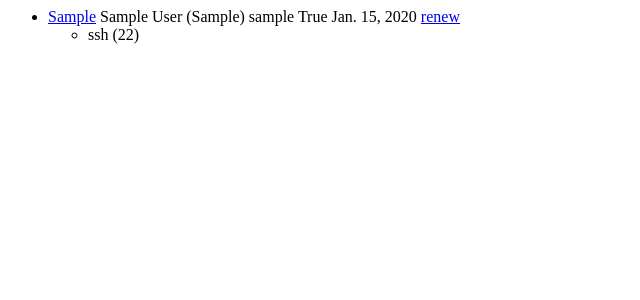
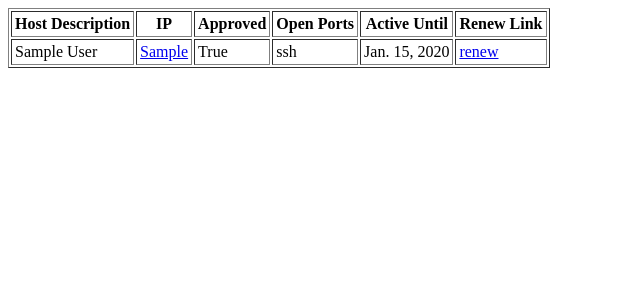
Before and after one commit to soraphis/fwadmin, a Django app: page /fwadmin/list/ in a window 1280 px wide. Shown: the top 300 px of the page, without its empty margins (0-640 px from the left). Run offline with Django 3.2, Linux system fonts and the light colour scheme; a user stored in the database is signed in; data comes from the database, SQL or seed files in the repository; tables that the repository leaves empty hold one stand-in row (values such as "Sample post").

Commit message:
make the /list/ url nice(er)

```diff
--- a/fwadmin/templates/fwadmin/list.html
+++ b/fwadmin/templates/fwadmin/list.html
@@ -1,22 +1,33 @@
 {% if all_hosts %}
-    <ul>
+    <table border="1" cellpadding="3">
+      <tr>
+        <th>Host Description</th>
+        <th>IP</th>
+        <th>Approved</th>
+        <th>Open Ports</th>
+        <th>Active Until</th>
+        <th>Renew Link</th>
+      </tr>
       {% for host in all_hosts  %}
-        <li><a href="/fwadmin/edit/{{ host.pk }}/">{{ host.ip }}</a>
-          {{ host.name }} ({{ host.ip }}) {{ host.owner }} {{ host.approved }}
-          {{ host.active_until }}
-          <a href="/fwadmin/renew/{{ host.pk }}/">renew</a>
-          <ul>
-            {% if host.open_ports.all %}
-              {% for port in host.open_ports.all %}
-                <li>{{ port.name }} ({{ port.number }})</li>
-              {% endfor %}
-            {% else %}
-                <li>No ports open</li>
+      <tr>
+        <td>{{ host.name }}</td>
+        <td><a href="/fwadmin/edit/{{ host.pk }}/">{{ host.ip }}</a> </td>
+        <td>{{ host.approved }}</td>
+        <td>
+            {% for port in host.open_ports.all|slice:":5" %}
+               {{ port.name }}{% if not forloop.last %},{% endif %}
+          {% endfor %}
+            {% if host.open_ports.count > 5 %}
+              and {{ host.open_ports.count|add:"-5" }} more
             {% endif %}
-          </ul>
-        </li>
+        </td>
+        {% if host.approved %}
+          <td>{{ host.active_until }}</td>
+          <td><a href="/fwadmin/renew/{{ host.pk }}/">renew</a></td>
+        {% endif %}
+      </tr>
       {% endfor %}
-    </ul>
+    </table>
 {% else %}
     <p>No machines.</p>
 {% endif %}
```
